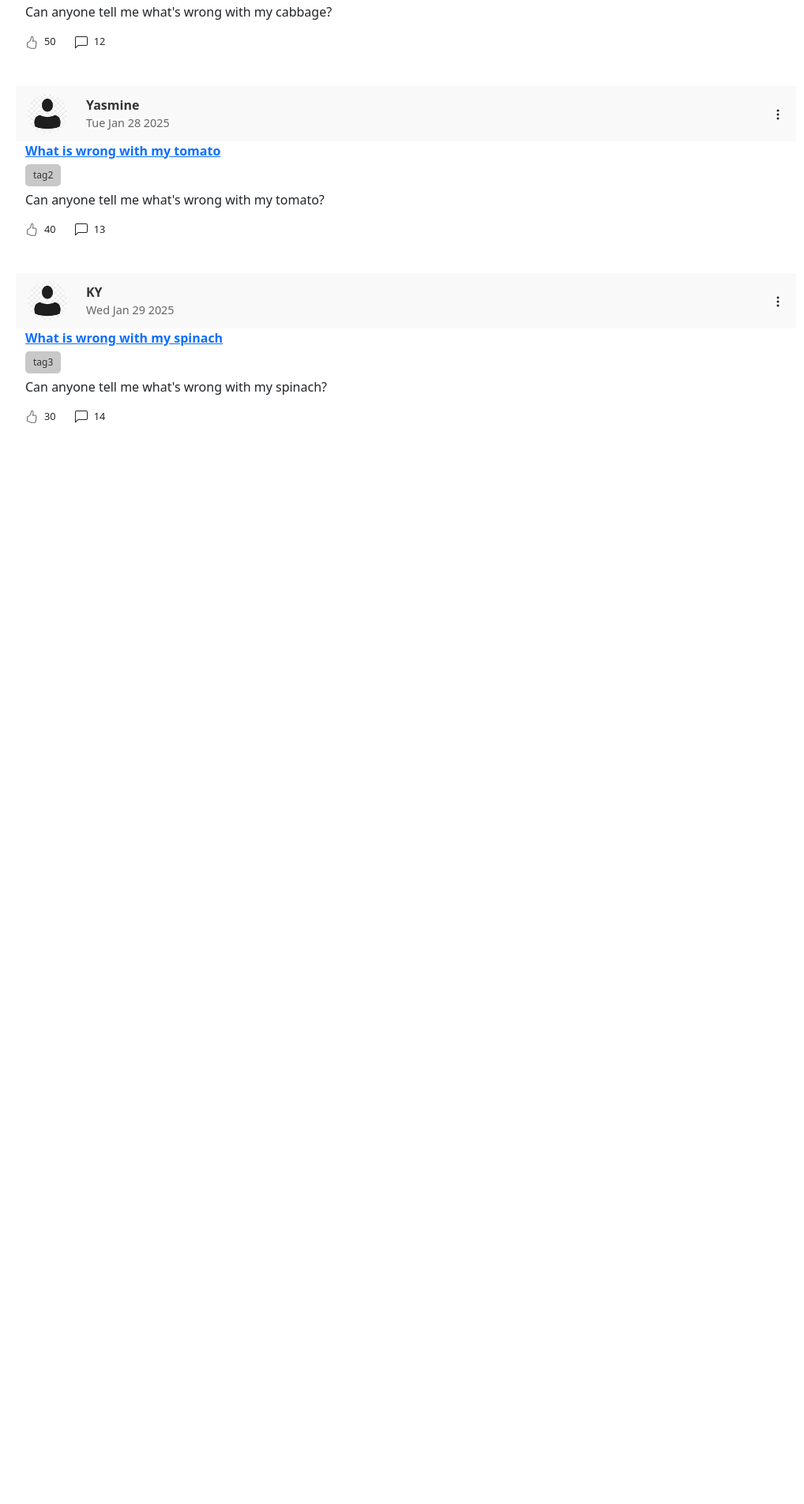
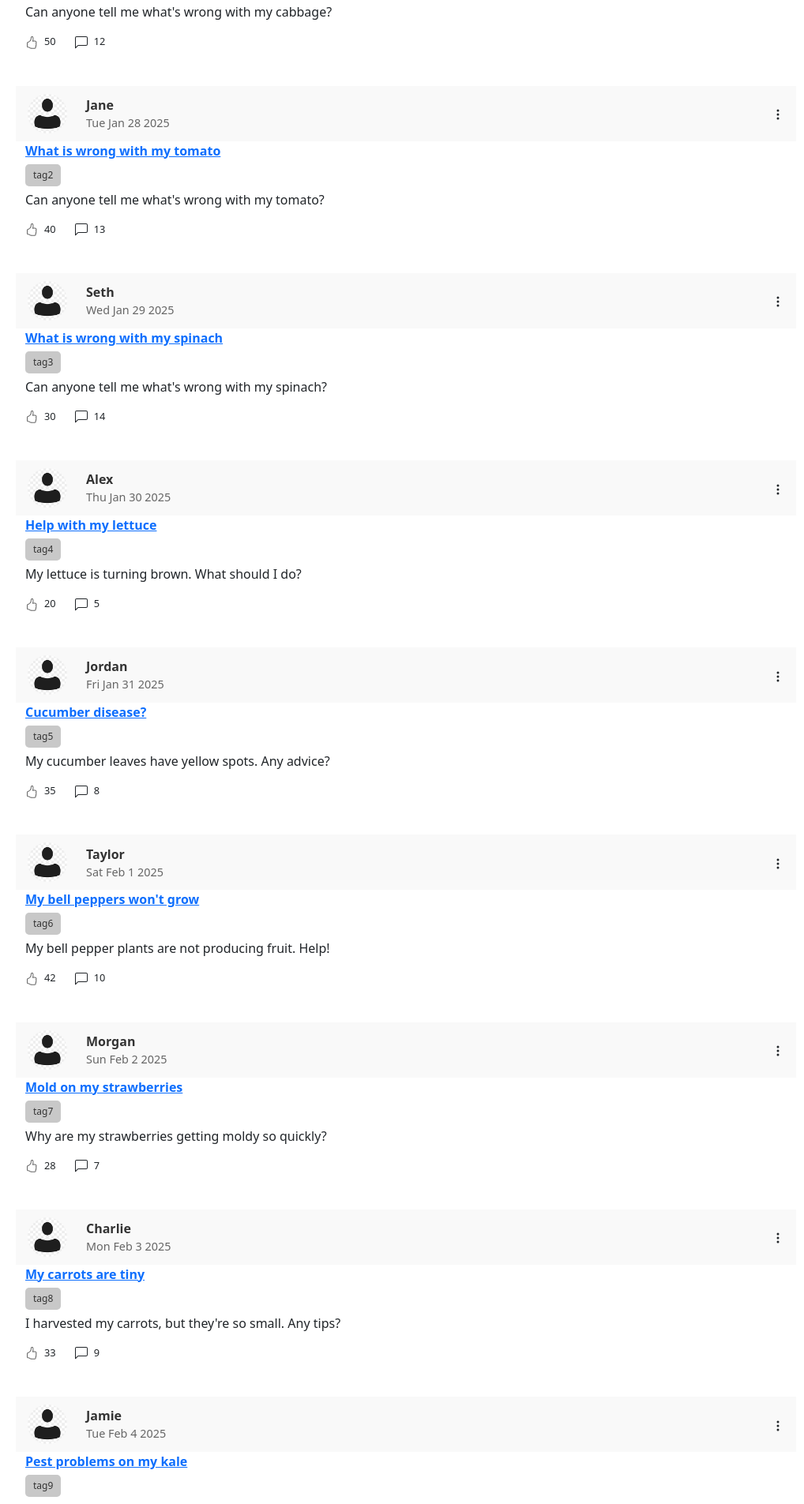
Before and after one commit to shidubei/KebunJio, a React (Create React App) app in the folder Web/kebunjio/: page /forum in a window 1280 px wide. Shown: the part 291-2196 px from the top of the page at 79% size, without its empty margins (222-1240 px from the left). Before the commit the page ends 856 px from the top, so only its background shows below. Built offline with nearby package versions, Linux system fonts and the light colour scheme.

Commit message:
Move dummy data to JSON file

```diff
--- /dev/null
+++ b/Web/kebunjio/src/features/qna-forum/dummy-data/post.json
@@ -0,0 +1,122 @@
+[
+    {
+      "id": 1,
+      "username": "Kelly",
+      "time": "Mon Jan 27 2025",
+      "title": "What is wrong with my cabbage",
+      "tag": "tag1",
+      "content": "Can anyone tell me what's wrong with my cabbage?",
+      "upvote": 50,
+      "comment": 12,
+      "hasLiked": true,
+      "hasImage": true
+    },
+    {
+      "id": 2,
+      "username": "Jane",
+      "time": "Tue Jan 28 2025",
+      "title": "What is wrong with my tomato",
+      "content": "Can anyone tell me what's wrong with my tomato?",
+      "tag": "tag2",
+      "upvote": 40,
+      "comment": 13,
+      "hasLiked": false,
+      "hasImage": false
+    },
+    {
+      "id": 3,
+      "username": "Seth",
+      "time": "Wed Jan 29 2025",
+      "title": "What is wrong with my spinach",
+      "content": "Can anyone tell me what's wrong with my spinach?",
+      "tag": "tag3",
+      "upvote": 30,
+      "comment": 14,
+      "hasLiked": true,
+      "hasImage": true
+    },
+    {
+      "id": 4,
+      "username": "Alex",
+      "time": "Thu Jan 30 2025",
+      "title": "Help with my lettuce",
+      "content": "My lettuce is turning brown. What should I do?",
+      "tag": "tag4",
+      "upvote": 20,
+      "comment": 5,
+      "hasLiked": false,
+      "hasImage": false
+    },
+    {
+      "id": 5,
+      "username": "Jordan",
+      "time": "Fri Jan 31 2025",
+      "title": "Cucumber disease?",
+      "content": "My cucumber leaves have yellow spots. Any advice?",
+      "tag": "tag5",
+      "upvote": 35,
+      "comment": 8,
+      "hasLiked": true,
+      "hasImage": true
+    },
+    {
+      "id": 6,
+      "username": "Taylor",
+      "time": "Sat Feb 1 2025",
+      "title": "My bell peppers won't grow",
+      "content": "My bell pepper plants are not producing fruit. Help!",
+      "tag": "tag6",
+      "upvote": 42,
+      "comment": 10,
+      "hasLiked": false,
+      "hasImage": false
+    },
+    {
+      "id": 7,
+      "username": "Morgan",
+      "time": "Sun Feb 2 2025",
+      "title": "Mold on my strawberries",
+      "content": "Why are my strawberries getting moldy so quickly?",
+      "tag": "tag7",
+      "upvote": 28,
+      "comment": 7,
+      "hasLiked": true,
+      "hasImage": true
+    },
+    {
+      "id": 8,
+      "username": "Charlie",
+      "time": "Mon Feb 3 2025",
+      "title": "My carrots are tiny",
+      "content": "I harvested my carrots, but they're so small. Any tips?",
+      "tag": "tag8",
+      "upvote": 33,
+      "comment": 9,
+      "hasLiked": false,
+      "hasImage": false
+    },
+    {
+      "id": 9,
+      "username": "Jamie",
+      "time": "Tue Feb 4 2025",
+      "title": "Pest problems on my kale",
+      "content": "Tiny bugs are eating my kale. How do I get rid of them?",
+      "tag": "tag9",
+      "upvote": 55,
+      "comment": 15,
+      "hasLiked": true,
+      "hasImage": true
+    },
+    {
+      "id": 10,
+      "username": "Drew",
+      "time": "Wed Feb 5 2025",
+      "title": "Eggplant leaves turning yellow",
+      "content": "The leaves on my eggplant are turning yellow. What should I do?",
+      "tag": "tag10",
+      "upvote": 37,
+      "comment": 11,
+      "hasLiked": false,
+      "hasImage": false
+    }
+  ]
--- a/Web/kebunjio/src/features/qna-forum/pages/forum-top-page.js
+++ b/Web/kebunjio/src/features/qna-forum/pages/forum-top-page.js
@@ -3,7 +3,7 @@ import Appbar from '../../../components/Appbar'
 import MenuSidebar from '../components/menu-sidebar'
 import PostSneakPeak from '../components/post-sneak-peek';
 import '../styling/forum-page.css'
-import { useNavigate } from "react-router-dom";
+import data from '../dummy-data/post.json'
 
 function ForumTopPage() {
   /*TODO: implement call to API using the below useEffect */
@@ -22,43 +22,7 @@ function ForumTopPage() {
 
   */
 
-    //dummy data for now
-  const posts = [{
-    id: 1,
-    username: "Kelly",
-    time: new Date("2025-01-27").toDateString(),
-    title: "What is wrong with my cabbage",
-    tag: "tag1",
-    content: "Can anyone tell me what's wrong with my cabbage?",
-    upvote: 50,
-    comment: 12,
-    hasLiked: true,
-    hasImage: true,
-  },
-  {
-    id: 2,
-    username: "Yasmine",
-    time: new Date("2025-01-28").toDateString(),
-    title: "What is wrong with my tomato",
-    content: "Can anyone tell me what's wrong with my tomato?",
-    tag: "tag2",
-    upvote: 40,
-    comment: 13,
-    hasLiked: false,
-    hasImage: false,
-  },
-  {
-    id: 3,
-    username: "KY",
-    time: new Date("2025-01-29").toDateString(),
-    title: "What is wrong with my spinach",
-    content: "Can anyone tell me what's wrong with my spinach?",
-    tag: "tag3",
-    upvote: 30,
-    comment: 14,
-    hasLiked: true,
-    hasImage: true,
-  }]
+  const [posts, setPosts] = useState(data)
 
   return (
     <div>
```
